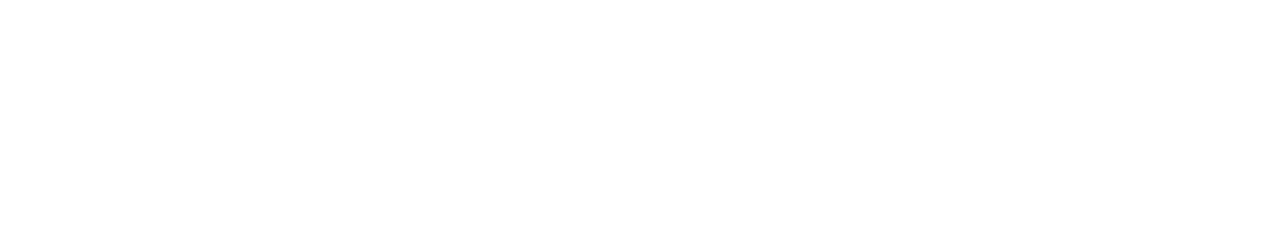
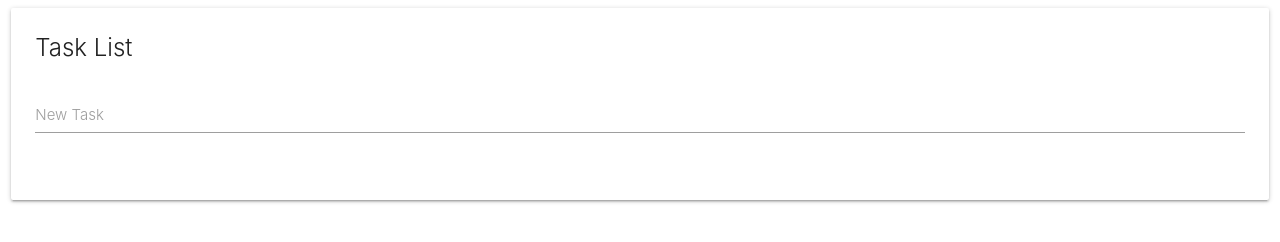
Before and after one commit to aamirmomin152/task_manager, a plain HTML site: page index.html in a window 1280 px wide. Drawn offline with nearby package versions, Linux system fonts and the light colour scheme.

Commit message:
Building out the HTML

```diff
--- a/index.html
+++ b/index.html
@@ -9,8 +9,29 @@
   <title>Task List</title>
 </head>
 <body>
+  <div>
+    <div class="row">
+      <div class="col s12">
+        <div id="main" class="card">
+          <div class="card-content">
+            <div class="card-title">
+              <span class="card-title"> Task List</span>
+              <div class="row">
+                <form id="task-form">
+                  <div class="input-field col s12">
+                    <input type="text" name="task" id="task">
+                    <label for="task">New Task</label>
+                  </div>
+                </form>
+              </div>
+            </div>
+          </div>
+        </div>
+      </div>
+    </div>
+  </div>
   <script src="https://code.jquery.com/jquery-3.6.0.js" integrity="sha256-H+K7U5CnXl1h5ywQfKtSj8PCmoN9aaq30gDh27Xc0jk=" crossorigin="anonymous"></script>
-
   <script src="https://cdnjs.cloudflare.com/ajax/libs/materialize/1.0.0/js/materialize.min.js"></script>
+  <script src="app.js"></script>
 </body>
 </html>
```
